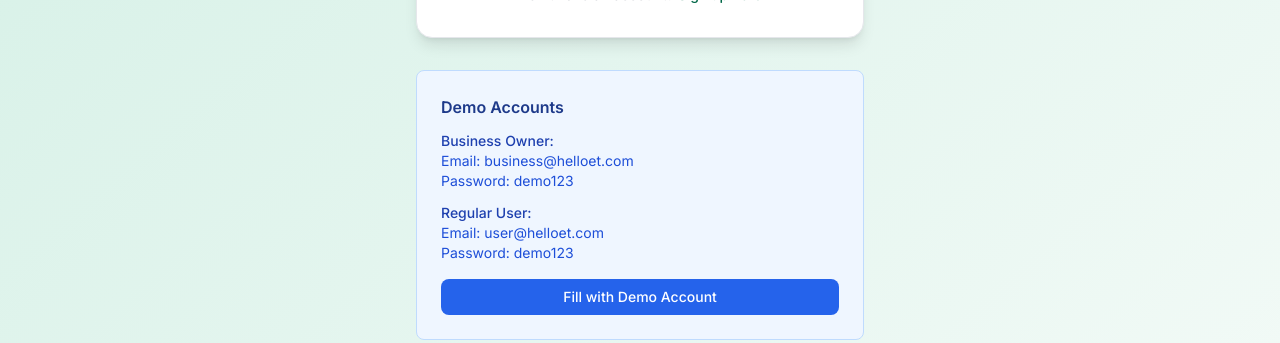
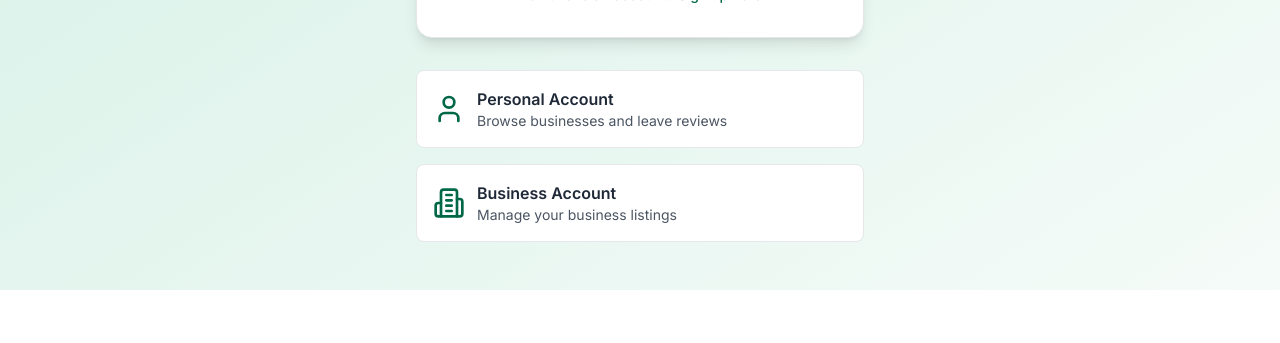
Before and after one commit to simegnewcs/smartDiscover-etplatform, a Next.js app: page /auth/login in a window 1280 px wide. Shown: the part 609-952 px from the top of the page. After the commit the page ends 899 px from the top, so only its background shows below. Built offline with nearby package versions, Linux system fonts and the light colour scheme; no server answers; the database is empty.

Commit message:
Remove demo accounts section from login page

```diff
--- a/src/app/auth/login/page.tsx
+++ b/src/app/auth/login/page.tsx
@@ -196,34 +196,6 @@ function LoginForm() {
           </div>
         </div>
 
-        {/* Demo Accounts */}
-        <div className="mt-8 bg-blue-50 border border-blue-200 rounded-lg p-6">
-          <h3 className="font-semibold text-blue-900 mb-3">Demo Accounts</h3>
-          <div className="space-y-3 text-sm">
-            <div>
-              <p className="font-medium text-blue-800">Business Owner:</p>
-              <p className="text-blue-700">Email: business@helloet.com</p>
-              <p className="text-blue-700">Password: demo123</p>
-            </div>
-            <div>
-              <p className="font-medium text-blue-800">Regular User:</p>
-              <p className="text-blue-700">Email: user@helloet.com</p>
-              <p className="text-blue-700">Password: demo123</p>
-            </div>
-          </div>
-          <button
-            onClick={() => {
-              setFormData({
-                email: 'business@helloet.com',
-                password: 'demo123'
-              })
-            }}
-            className="mt-4 w-full bg-blue-600 hover:bg-blue-700 text-white px-4 py-2 rounded-lg text-sm font-medium transition-colors"
-          >
-            Fill with Demo Account
-          </button>
-        </div>
-
         {/* Benefits */}
         <div className="mt-8 grid grid-cols-1 gap-4">
           <div className="bg-white rounded-lg border border-neutral-200 p-4">
```
